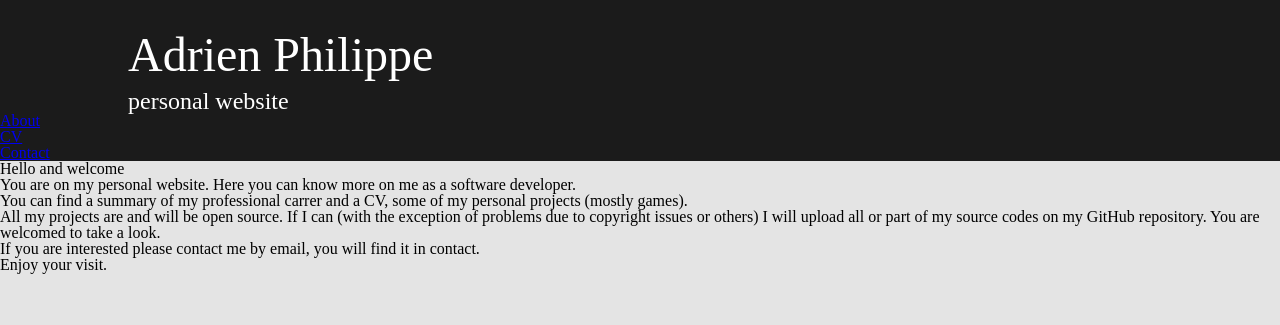
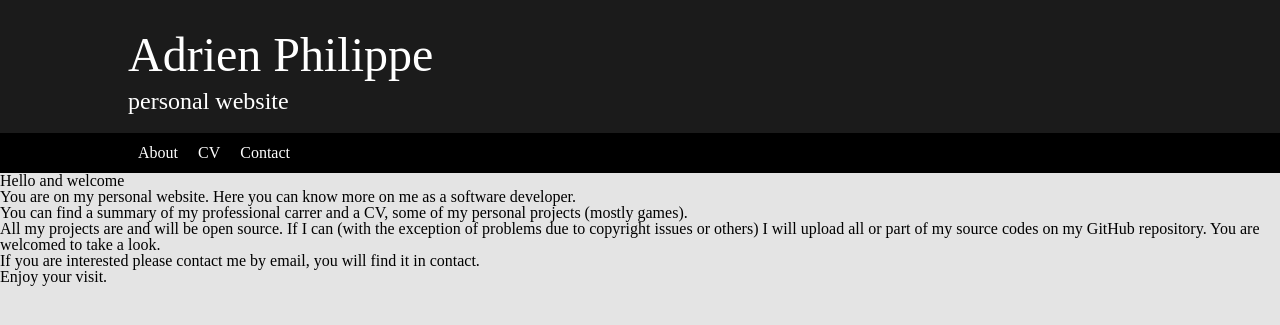
Before and after one commit to aphilippe/aphilippe.github.io, a Jekyll site: the page built from index.html, in a window 1280 px wide. Shown: the top 325 px of the page. Built offline with Jekyll 4.4.1, drawn with Linux system fonts in a browser that asks for light colours.

Commit message:
Design navigation

```diff
--- a/_includes/navigation.html
+++ b/_includes/navigation.html
@@ -1,11 +1,11 @@
 <ul>
-	<li>
+	<li class="{% if page.url contains 'about' %}current{% endif %}">
 		<a href="{{site.url}}/about.html">About</a>
 	</li>
-	<li>
+	<li class="{% if page.url contains 'cv' %}current{% endif %}">
 		<a href="{{site.url}}/cv.html">CV</a>
 	</li>
-	<li>
+	<li class="{% if page.url contains 'contact' %}current{% endif %}">
 		<a href="{{site.url}}/contact.html">Contact</a>
 	</li>
 </ul>
--- /dev/null
+++ b/sass/_classes.scss
@@ -0,0 +1,6 @@
+@import "constants";
+
+.site_content {
+	width: $content_max_width;
+	margin: auto;
+}
--- a/sass/_constants.scss
+++ b/sass/_constants.scss
@@ -1,5 +1,6 @@
 $content_max_width: 1024px;
 
+$nav_height: 40px;
 
 /****************Color*******************/
 $body_bg_color: rgb(228, 228, 228);
--- a/stylesheets/style.css
+++ b/stylesheets/style.css
@@ -65,7 +65,14 @@ article, aside, details, figcaption, figure, footer, header, hgroup, menu, nav,
 
 /****************Color*******************/
 /****************Color*******************/
-/* line 4, ../sass/_header.scss */
+/****************Color*******************/
+/* line 3, ../sass/_classes.scss */
+.site_content, header #web_title_block, header nav ul {
+  width: 1024px;
+  margin: auto;
+}
+
+/* line 8, ../sass/_header.scss */
 header {
   display: block;
   width: 100%;
@@ -73,19 +80,47 @@ header {
   background-color: #1b1b1b;
   color: white;
 }
-/* line 12, ../sass/_header.scss */
-header #web_title_block {
-  max-width: 1024px;
-  margin: auto;
-}
-/* line 17, ../sass/_header.scss */
+/* line 22, ../sass/_header.scss */
 header #web_title_block h1 {
   margin: 30px 0 10px 0;
   font-size: 3rem;
 }
-/* line 22, ../sass/_header.scss */
+/* line 27, ../sass/_header.scss */
 header #web_title_block h2 {
   font-size: 1.5rem;
+}
+/* line 32, ../sass/_header.scss */
+header nav {
+  *zoom: 1;
+  margin-top: 20px;
+  background-color: black;
+}
+/* line 38, ../../../../../../../../var/lib/gems/1.9.1/gems/compass-0.12.2/frameworks/compass/stylesheets/compass/utilities/general/_clearfix.scss */
+header nav:after {
+  content: "";
+  display: table;
+  clear: both;
+}
+/* line 39, ../sass/_header.scss */
+header nav ul li {
+  float: left;
+}
+/* line 42, ../sass/_header.scss */
+header nav ul li.current {
+  background-color: #1b1b1b;
+}
+/* line 46, ../sass/_header.scss */
+header nav ul li a {
+  display: block;
+  height: 40px;
+  padding: 0 10px;
+  color: white;
+  text-decoration: none;
+  line-height: 40px;
+}
+/* line 55, ../sass/_header.scss */
+header nav ul li a:hover {
+  background-color: #1b1b1b;
 }
 
 /* line 5, ../sass/style.scss */
```
Also changed, not shown: sass/_header.scss (+38 -2 lines).
